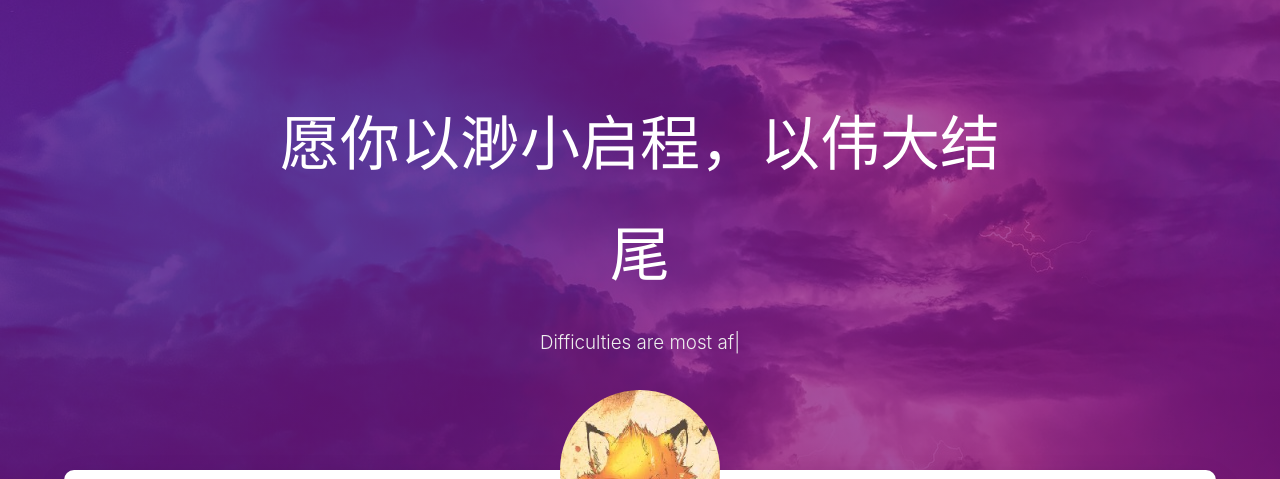
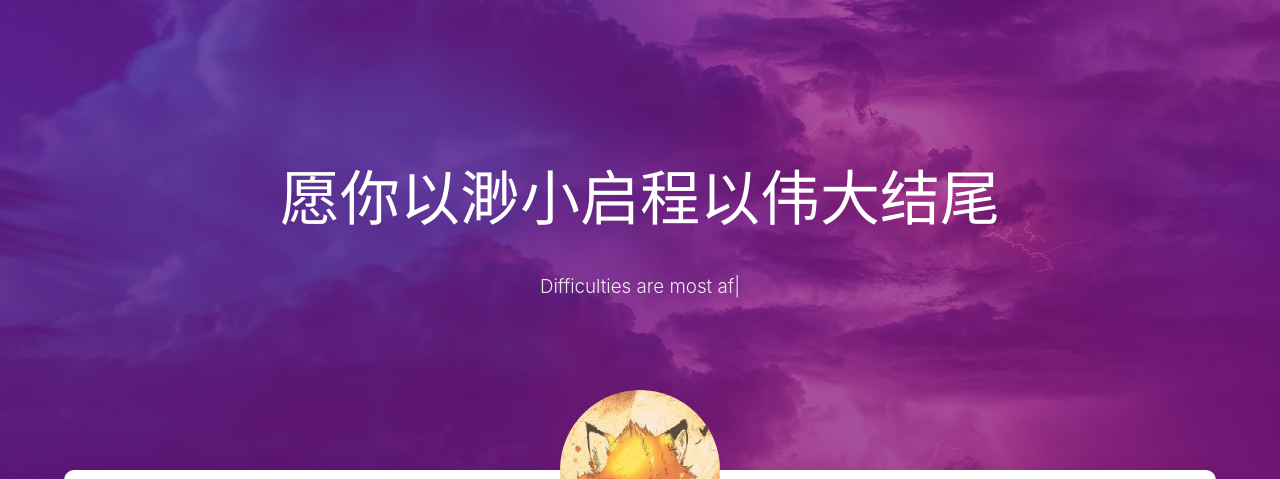
Before and after one commit to moujoy/moujoy.github.io, a plain HTML site: page about/index.html in a window 1280 px wide. Shown: the part 78-557 px from the top of the page. Drawn offline with nearby package versions, Linux system fonts and the light colour scheme; some packages are replaced by stand-ins of ours; a script that the page names is missing.

Commit message:
Site updated: 2020-11-17 11:19:23

```diff
--- a/about/index.html
+++ b/about/index.html
@@ -5,7 +5,7 @@
 <head>
     <meta charset="utf-8">
     <meta name="keywords" content="关于, Moujoy">
-    <meta name="description" content="愿你以渺小启程，以伟大结尾">
+    <meta name="description" content="愿你以渺小启程以伟大结尾">
     <meta http-equiv="X-UA-Compatible" content="IE=edge">
     <meta name="viewport" content="width=device-width, initial-scale=1.0, user-scalable=no">
     <meta name="renderer" content="webkit|ie-stand|ie-comp">
@@ -132,7 +132,7 @@
         <div class="logo-name">Moujoy</div>
         <div class="logo-desc">
 
-            愿你以渺小启程，以伟大结尾
+            愿你以渺小启程以伟大结尾
 
         </div>
     </div>
@@ -233,7 +233,7 @@
         <div class="brand">
             <div class="title center-align">
 
-                愿你以渺小启程，以伟大结尾
+                愿你以渺小启程以伟大结尾
 
             </div>
 
```
Also changed, not shown: 2020/11/02/crossentropy/index.html (+2 -2 lines), 404/index.html (+2 -2 lines), archives/2020/11/index.html (+3 -3 lines), archives/2020/index.html (+3 -3 lines), archives/index.html (+3 -3 lines), categories/index.html (+2 -2 lines), categories/机器学习/index.html (+3 -3 lines), contact/index.html (+2 -2 lines), friends/index.html (+3 -3 lines), index.html (+3 -3 lines), tags/index.html (+2 -2 lines), tags/损失函数/index.html (+3 -3 lines).
